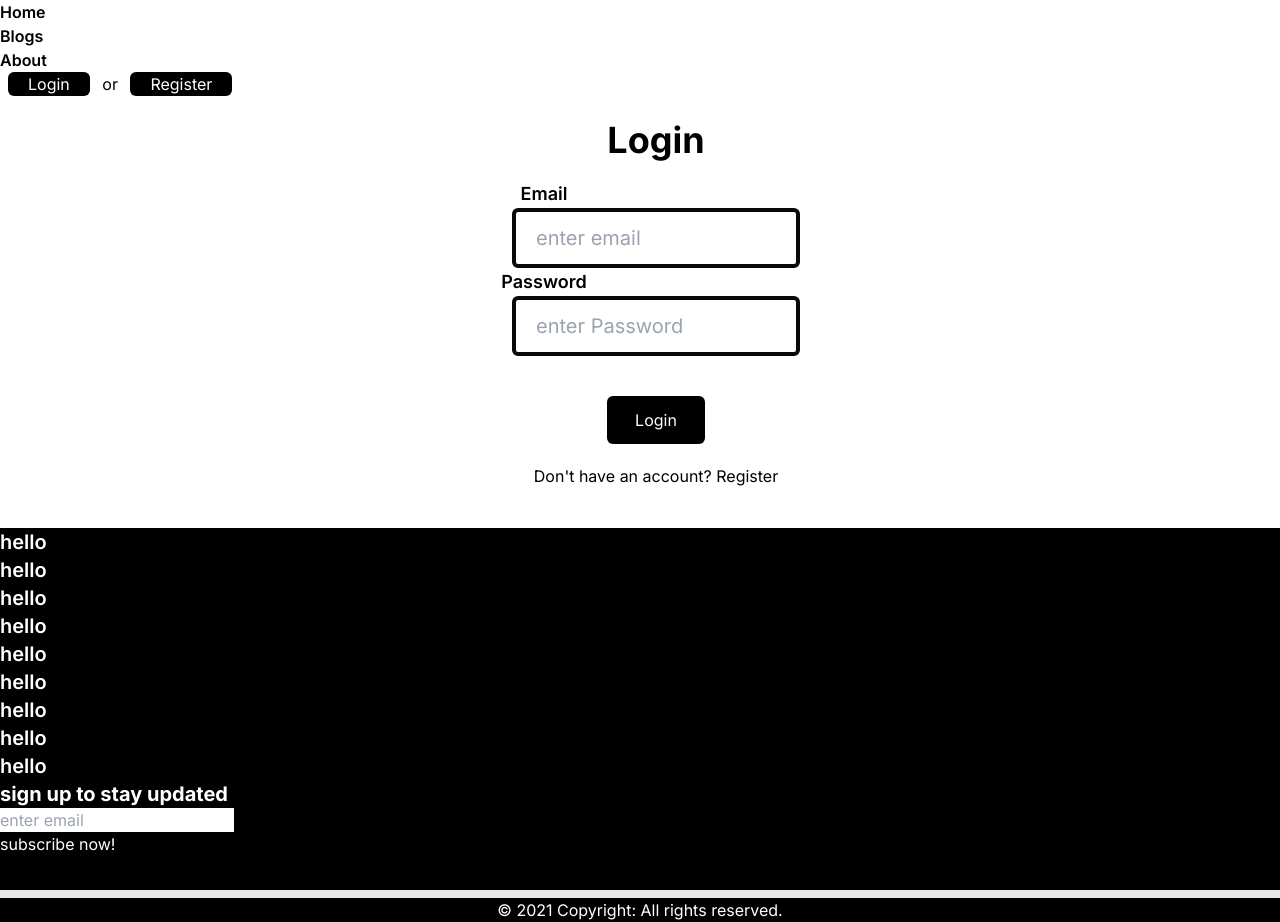
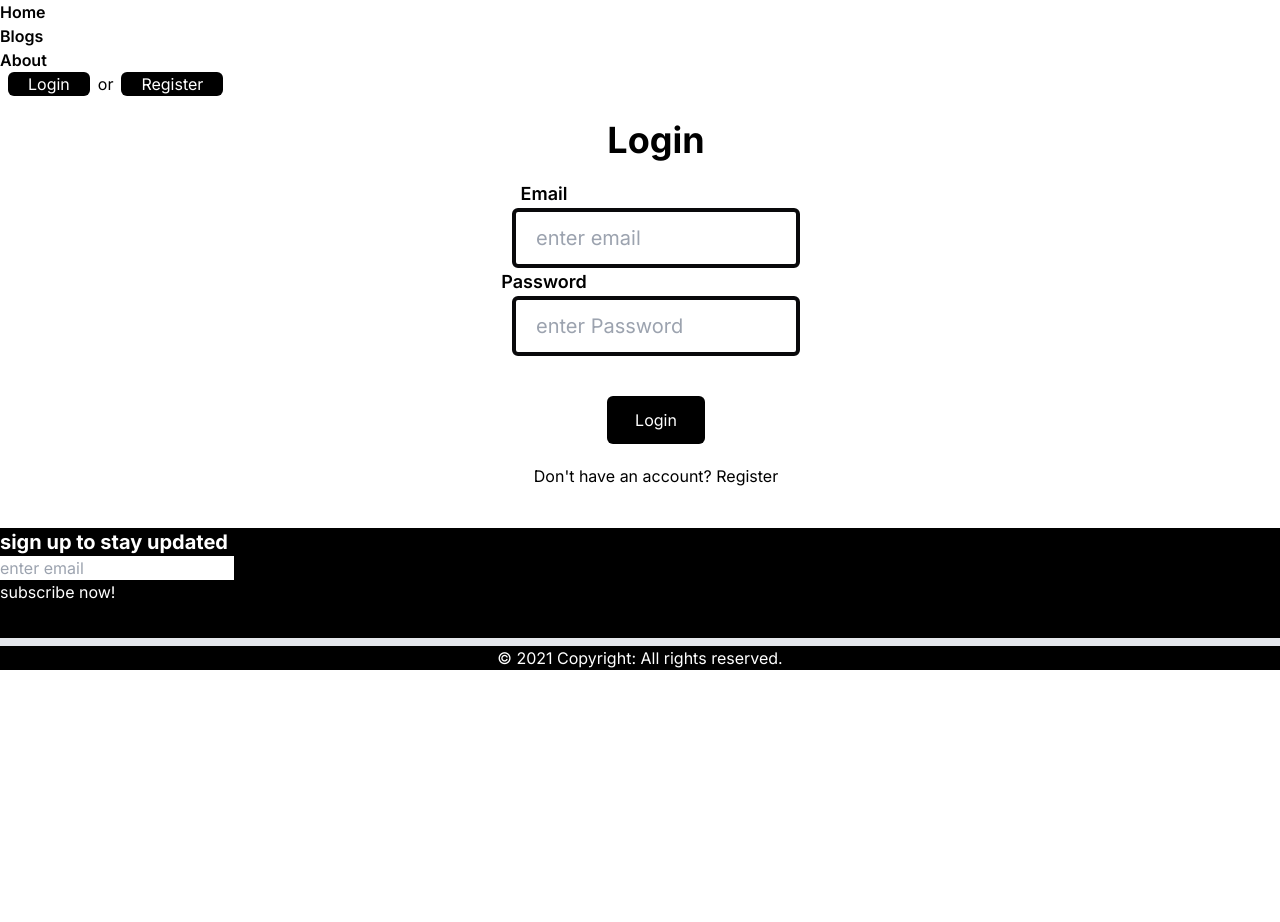
Before and after one commit to 0vai5/HuntingCoder-Blog-by-a-Coder, a Next.js app: page /Login in a window 1280 px wide. After the commit the page ends 800 px from the top, so only its background shows below. Built offline with nearby package versions, Linux system fonts and the light colour scheme.

Commit message:
working on the backend and struggling a bit in error handling but we would solve it in the next session

```diff
--- a/Components/Footer.js
+++ b/Components/Footer.js
@@ -5,23 +5,7 @@ const Footer = () => {
   return (
     <>
       <div className="bg-black text-white h-auto w-full flex  justify-between items-center flex-col gap-10">
-        <div className=" flex justify-between flex-col mt-10 items-center gap-5 text-xl font-semibold">
-          <ul>
-            <li>hello</li>
-            <li>hello</li>
-            <li>hello</li>
-          </ul>
-          <ul>
-            <li>hello</li>
-            <li>hello</li>
-            <li>hello</li>
-          </ul>
-          <ul>
-            <li>hello</li>
-            <li>hello</li>
-            <li>hello</li>
-          </ul>
-        </div>
+
 
         <div className="flex flex-col justify-center items-center">
           <p className="text-xl my-1 font-bold">sign up to stay updated</p>
--- a/Components/Nav.js
+++ b/Components/Nav.js
@@ -1,32 +1,67 @@
 'use client'
-import React from "react";
-import Link from 'next/link'
-
+import React, { useEffect, useState } from "react";
+import Link from "next/link";
 
 const Nav = () => {
+  const [isLoggedIn, setIsLoggedIn] = useState(false); // State to manage login status
+
+  useEffect(() => {
+    // Check if the user is logged in (you would implement your own logic for this)
+    // For demonstration purposes, let's assume a simple check based on a token
+    const token = localStorage.getItem("token"); // Assume you store the token in localStorage
+    setIsLoggedIn(!!token); // Set isLoggedIn based on the presence of a token
+  }, []);
+
+  const renderAuthButtons = () => {
+    if (isLoggedIn) {
+      return (
+        <>
+          <Link href={"/Logout"}>
+            <button className="hover:bg-gray-700 bg-black text-white rounded-md px-5 py-2 mx-2">
+              Logout
+            </button>
+          </Link>
+          <Link href={"/AddBlog"}>
+            <button className="hover:bg-gray-700 bg-black text-white rounded-md px-5 py-2 mx-2">
+              Add Blog
+            </button>
+          </Link>
+        </>
+      );
+    } else {
+      return (
+        <>
+          <Link href={"/Login"}>
+            <button className="hover:bg-gray-700 bg-black text-white rounded-md px-5 py-2 mx-2">
+              Login
+            </button>
+          </Link>
+          <span className="text-md">or</span>
+          <Link href={"/Register"}>
+            <button className="hover:bg-gray-700 bg-black text-white rounded-md px-5 py-2 mx-2">
+              Register
+            </button>
+          </Link>
+        </>
+      );
+    }
+  };
+
   return (
     <>
-      <div className="h-10  py-10 px-16 flex justify- evenly flex-col items-center">
-        {/* <div>
-      <h1 className="font-semibold text-2xl flex items-center ">Hunting</h1>
-      <h1 className="font-semibold text-2xl flex items-center leading-3">
-        Coder
-      </h1>
-    </div> */}
-        <ul className="font-semibold text-2xl mx-10 flex items-center justify-between gap-10 ">
-          <Link href={'/'}><li className="hover:text-gray-700  text-black">Home</li></Link>
-          <Link href={'/Blogs'}> <li className="hover:text-gray-700  text-black">Blogs</li></Link>
-           <Link href={'/About'}><li className="hover:text-gray-700  text-black">About</li> </Link>
+      <div className="h-10 py-10 px-16 flex justify-between flex-col items-center">
+        <ul className="font-semibold text-2xl mx-10 flex items-center justify-between gap-10">
+          <Link href={"/"}>
+            <li className="hover:text-gray-700 text-black">Home</li>
+          </Link>
+          <Link href={"/Blogs"}>
+            <li className="hover:text-gray-700 text-black">Blogs</li>
+          </Link>
+          <Link href={"/About"}>
+            <li className="hover:text-gray-700 text-black">About</li>
+          </Link>
         </ul>
-        <div>
-         <Link href={'/Login'}><button className="hover:bg-gray-700 bg-black text-white rounded-md px-5 py-2 mx-2">
-            Login
-          </button> </Link>
-          <span className="text-md">or</span>
-          <Link href={'/Register'}> <button className="hover:bg-gray-700 bg-black text-white rounded-md px-5 py-2 mx-2">
-            Register
-          </button></Link>
-        </div>
+        <div>{renderAuthButtons()}</div>
       </div>
     </>
   );
--- a/app/Login/page.js
+++ b/app/Login/page.js
@@ -1,12 +1,12 @@
-'use client'
+"use client";
 import React, { useState } from "react";
-import { useNavigate } from "react-router-dom";
 import Link from "next/link";
+
 
 const Page = () => {
   const [Email, setEmail] = useState("");
   const [Password, setPassword] = useState("");
-  const [redirect, setRedirect] = useState(false);
+  const [loginSuccess, setLoginSuccess] = useState(false);
 
   const loginHandler = async (e) => {
     e.preventDefault();
@@ -18,9 +18,8 @@ const Page = () => {
       });
 
       if (response.ok) {
-        // Successful login, you can redirect or perform other actions here
-        setRedirect(true); // Update the state using the function
         console.log("Login successful");
+        setLoginSuccess(true);  // Set login success state to true
       } else {
         // Handle authentication failure here
         console.log("Login failed");
@@ -30,16 +29,14 @@ const Page = () => {
     }
   };
 
-  if (redirect) {
-    const navigate = useNavigate();
-    navigate('/'); // Navigate to the home page
-    return null; // You can return null or any other component here
-  }
-
   return (
     <>
-      <div className="container text-center left-4 relative">
-        <div className="my-20"></div>
+      {loginSuccess ? (
+        // Redirect to home page if login was successful
+        window.location.replace('/')
+      ) : (
+        <div className="container text-center left-4 relative">
+          <div className="my-20"></div>
         <h1 className="font-bold text-4xl mb-5">Login</h1>
         <form onSubmit={loginHandler}>
           <label className="relative right-28 font-semibold text-lg">
@@ -74,12 +71,12 @@ const Page = () => {
             Login
           </button>
           <br />
-
           <p className="mb-10">
             Don't have an account? <Link href={"/Register"}>Register</Link>
           </p>
         </form>
-      </div>
+        </div>
+      )}
     </>
   );
 };
--- a/app/api/route.js
+++ b/app/api/route.js
@@ -4,30 +4,37 @@ const app = express();
 const User = require("./models/User");
 const bcrypt = require("bcrypt");
 const mongoose = require("mongoose");
+const jwt = require("jsonwebtoken");
+const secretKey = process.env.SECRET_KEY || "default_secret_key"; // Use process.env to access environment variables
+const cookieParser = require("cookie-parser");
 
 const saltRounds = 10;
 
 app.use(cors());
 app.use(express.json());
+app.use(cookieParser());
 
 mongoose.connect(
   "mongodb+srv://rovais53:mba21345@cluster0.kshqwu8.mongodb.net/your-database-name",
   {
     useNewUrlParser: true,
-    useUnifiedTopology: true
+    useUnifiedTopology: true,
   }
 );
 
 app.post("/Register", async (req, res) => {
   const { Email, Password } = req.body;
   try {
-    // Hash the password before storing it in the database
     const hashedPassword = await bcrypt.hash(Password, saltRounds);
-    const userDoc = await User.create({
-      Email,
-      Password: hashedPassword,
-    });
-    res.json(userDoc);
+    const userDoc = await User.create({ Email, Password: hashedPassword });
+
+    // Create a JWT token
+    const token = jwt.sign({ userId: userDoc._id }, secretKey);
+
+    // Set the token as a cookie
+    res.cookie("token", token, { httpOnly: true });
+
+    res.json({ user: userDoc, token });
   } catch (error) {
     console.error("Error creating user:", error);
     res.status(500).json({ error: "Internal Server Error" });
@@ -37,23 +44,23 @@ app.post("/Register", async (req, res) => {
 app.post("/Login", async (req, res) => {
   const { Email, Password } = req.body;
   try {
-    // Find the user by their email
     const user = await User.findOne({ Email });
 
-    // Check if the user exists
     if (!user) {
       res.status(401).json({ error: "User not found" });
       return;
     }
 
-    // Compare the provided password with the stored hashed password
     const passwordMatch = await bcrypt.compare(Password, user.Password);
 
     if (passwordMatch) {
-      // Passwords match, user is authenticated
-      res.json({ message: "Login successful" });
+      const token = jwt.sign({ userId: user._id }, secretKey);
+
+      // Set the token as a cookie
+      res.cookie("token", token, { httpOnly: true });
+
+      res.json({ message: "Login successful", token });
     } else {
-      // Passwords do not match
       res.status(401).json({ error: "Authentication failed" });
     }
   } catch (error) {
@@ -62,6 +69,8 @@ app.post("/Login", async (req, res) => {
   }
 });
 
+
+
 app.listen(4000, () => {
   console.log("Server is running on port 4000");
 });
--- a/package.json
+++ b/package.json
@@ -11,8 +11,11 @@
   "dependencies": {
     "autoprefixer": "10.4.15",
     "bcrypt": "^5.1.1",
+    "cookie-parser": "^1.4.6",
     "cors": "^2.8.5",
     "express": "^4.18.2",
+    "jsonwebtoken": "^9.0.2",
+    "mongodb": "^6.1.0",
     "mongoose": "^7.5.1",
     "multer": "^1.4.5-lts.1",
     "next": "13.4.19",
```
Also changed, not shown: readme.txt (added), 1 other file (tests, documents, lock files or other folders).
